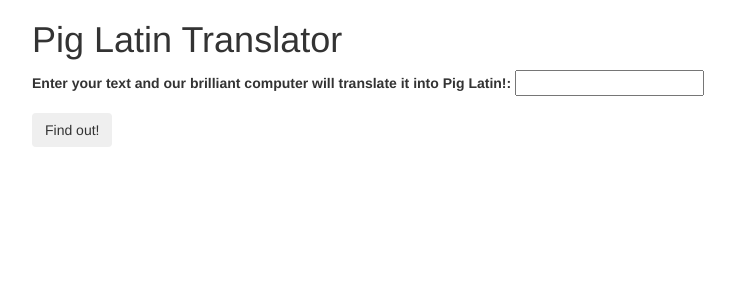
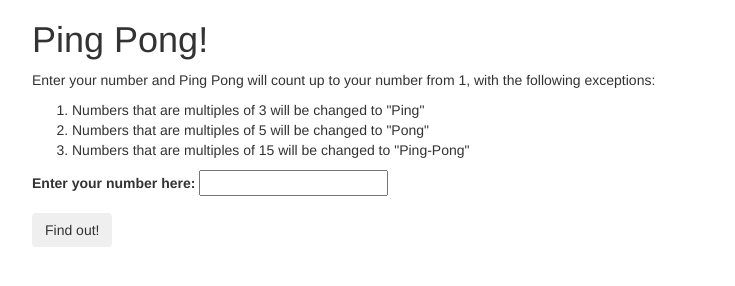
Before and after one commit to BenJammen1986/PingPong, a plain HTML site: page index.html in a window 1280 px wide. Shown: the whole page, without its empty margins (38-773 px from the left). Drawn offline with Linux system fonts and the light colour scheme.

Commit message:
input Jquery basic user interface logic to append user input as <li> output on submit

```diff
--- a/css/styles.css
+++ b/css/styles.css
@@ -0,0 +1,3 @@
+.results {
+  display: none;
+}
--- a/index.html
+++ b/index.html
@@ -5,20 +5,28 @@
     <link href="css/styles.css" rel="stylesheet" type="text/css">
     <script src="js/jquery-3.1.1.js"></script>
     <script src="js/scripts.js"></script>
-    <title>Pig Latin Translator</title>
+    <title>Play Ping Pong!</title>
   </head>
   <body>
     <div class="container">
-      <h1>Pig Latin Translator</h1>
-      <form id="englishFrm">
+      <h1>Ping Pong!</h1>
+      <form id="numberForm">
         <div class="form-group">
-          <label for="englishInput">Enter your text and our brilliant computer will translate it into Pig Latin!:</label>
-          <input id="englishInput" type="text">
+          <p>Enter your number and Ping Pong will count up to your number from 1, with the following exceptions:</p>
+          <ol>
+            <li>Numbers that are multiples of 3 will be changed to "Ping"</li>
+            <li>Numbers that are multiples of 5 will be changed to "Pong"</li>
+            <li>Numbers that are multiples of 15 will be changed to "Ping-Pong"</li>
+          </ol>
+          <label for="numberInput">Enter your number here:</label>
+          <input id="numberInput" type="text">
         </div>
         <button type="submit" class="btn">Find out!</button>
       </form>
-      <br><br><h3 id="latinOutput">
-      </h3>
+      <br><br><h3 class = "results">Here's your results!</h3>
+      <ul id="results">
+
+      </ul>
     </div>
   </body>
 </html>
--- a/js/scripts.js
+++ b/js/scripts.js
@@ -0,0 +1,19 @@
+$(document).ready(function() {
+  $("#numberForm").submit(function(event) {
+      event.preventDefault();
+      var userInput = parseInt($("input#numberInput").val());
+
+
+
+      // makeIndWordArrays (englishInput);
+      // for (var b=0;b<masterArray.length;b++) {
+      //   makeIndCharacterArray (masterArray[b]);
+      //   translateString (inputArray);
+      //   rejoinCharacterArray (inputArray);
+      // };
+
+      $("#results").append("<li>" + userInput + "</li>");
+      $(".results").show();
+
+  });
+});
```
